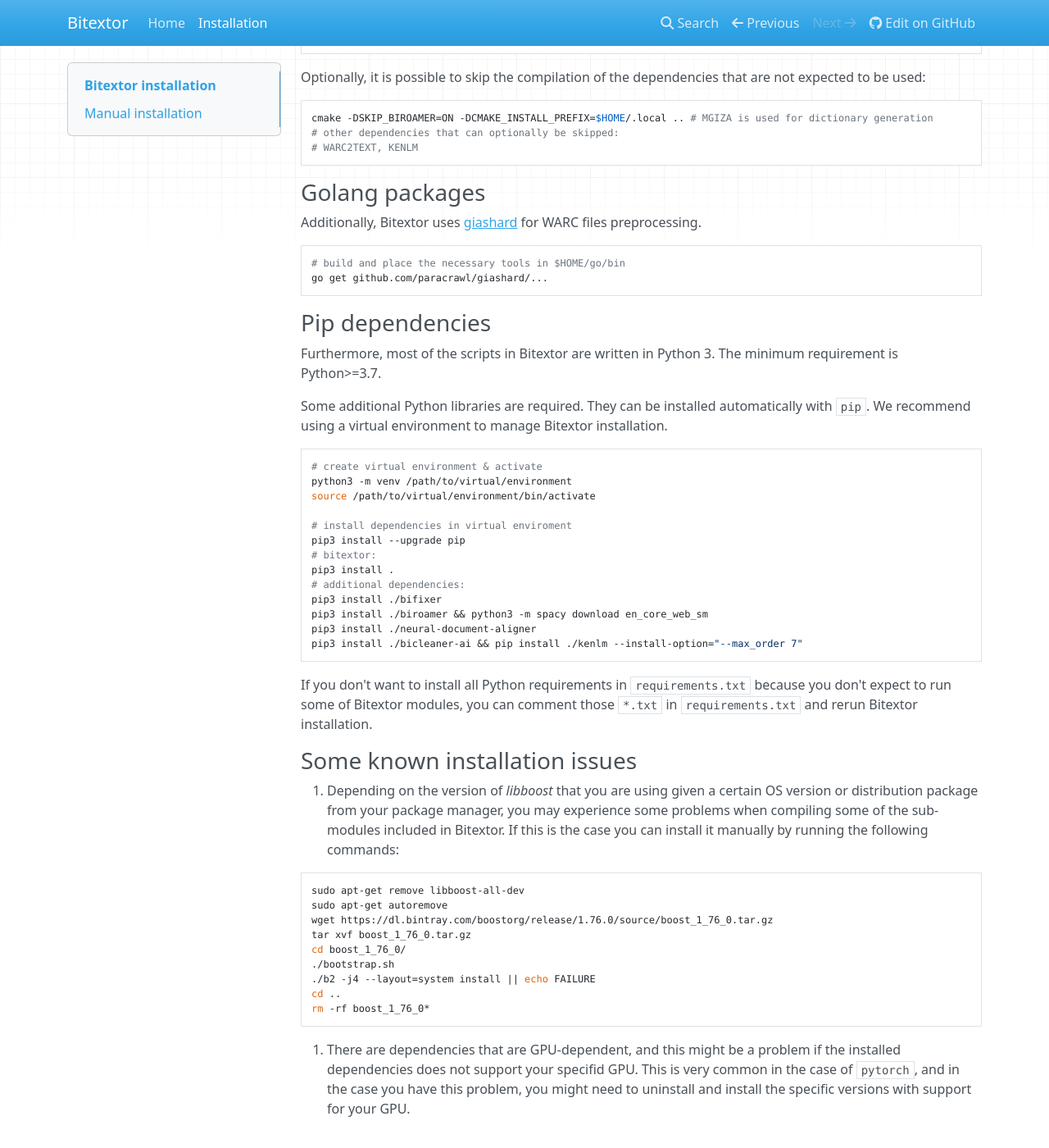
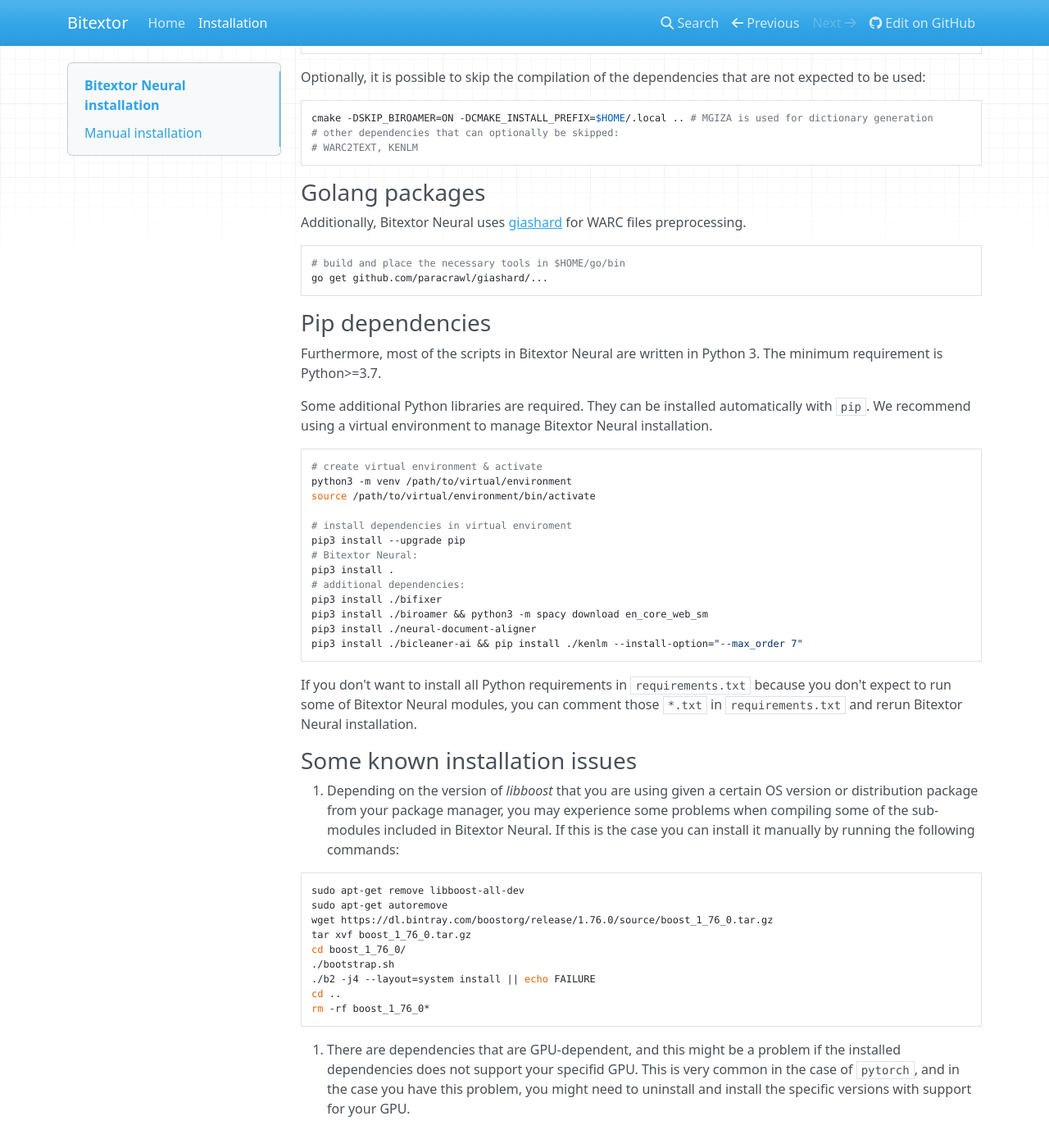
Before and after one commit to bitextor/bitextor-neural, an MkDocs documentation site: the page built from docs/INSTALL.md, in a window 1280 px wide and 1400 px high, scrolled down 876 px. Shown: the whole window at 82% size. Built offline with MkDocs 1.6.1, drawn with Linux system fonts in a browser that asks for light colours; nearby versions of some CDN libraries; some of the changed text lies outside the part shown.

Commit message:
Update INSTALL.md

````diff
--- a/docs/INSTALL.md
+++ b/docs/INSTALL.md
@@ -1,12 +1,12 @@
-# Bitextor installation
+# Bitextor Neural installation
 
-Bitextor can be installed from source.
+Bitextor Neural can be installed from source.
 
 ## Manual installation
 
-Step-by-step Bitextor installation from source.
+Step-by-step Bitextor Neural installation from source.
 
-### Download Bitextor's submodules
+### Download Bitextor Neural's submodules
 
 ```bash
 # if you are cloning from scratch:
@@ -35,7 +35,7 @@
 
 ### C++ dependencies
 
-Compile and install Bitextor's C++ dependencies:
+Compile and install Bitextor Neural's C++ dependencies:
 
 ```bash
 mkdir build && cd build
@@ -54,7 +54,7 @@
 
 ### Golang packages
 
-Additionally, Bitextor uses [giashard](https://github.com/paracrawl/giashard) for WARC files preprocessing.
+Additionally, Bitextor Neural uses [giashard](https://github.com/paracrawl/giashard) for WARC files preprocessing.
 
 ```bash
 # build and place the necessary tools in $HOME/go/bin
@@ -63,9 +63,9 @@
 
 ### Pip dependencies
 
-Furthermore, most of the scripts in Bitextor are written in Python 3. The minimum requirement is Python>=3.7.
+Furthermore, most of the scripts in Bitextor Neural are written in Python 3. The minimum requirement is Python>=3.7.
 
-Some additional Python libraries are required. They can be installed automatically with `pip`. We recommend using a virtual environment to manage Bitextor installation.
+Some additional Python libraries are required. They can be installed automatically with `pip`. We recommend using a virtual environment to manage Bitextor Neural installation.
 
 ```bash
 # create virtual environment & activate
@@ -74,7 +74,7 @@
 
 # install dependencies in virtual enviroment
 pip3 install --upgrade pip
-# bitextor:
+# Bitextor Neural:
 pip3 install .
 # additional dependencies:
 pip3 install ./bifixer
@@ -83,11 +83,11 @@
 pip3 install ./bicleaner-ai && pip install ./kenlm --install-option="--max_order 7"
 ```
 
-If you don't want to install all Python requirements in `requirements.txt` because you don't expect to run some of Bitextor modules, you can comment those `*.txt` in `requirements.txt` and rerun Bitextor installation.
+If you don't want to install all Python requirements in `requirements.txt` because you don't expect to run some of Bitextor Neural modules, you can comment those `*.txt` in `requirements.txt` and rerun Bitextor Neural installation.
 
 ### Some known installation issues
 
-1. Depending on the version of *libboost* that you are using given a certain OS version or distribution package from your package manager, you may experience some problems when compiling some of the sub-modules included in Bitextor. If this is the case you can install it manually by running the following commands:
+1. Depending on the version of *libboost* that you are using given a certain OS version or distribution package from your package manager, you may experience some problems when compiling some of the sub-modules included in Bitextor Neural. If this is the case you can install it manually by running the following commands:
 
 ```bash
 sudo apt-get remove libboost-all-dev
````
